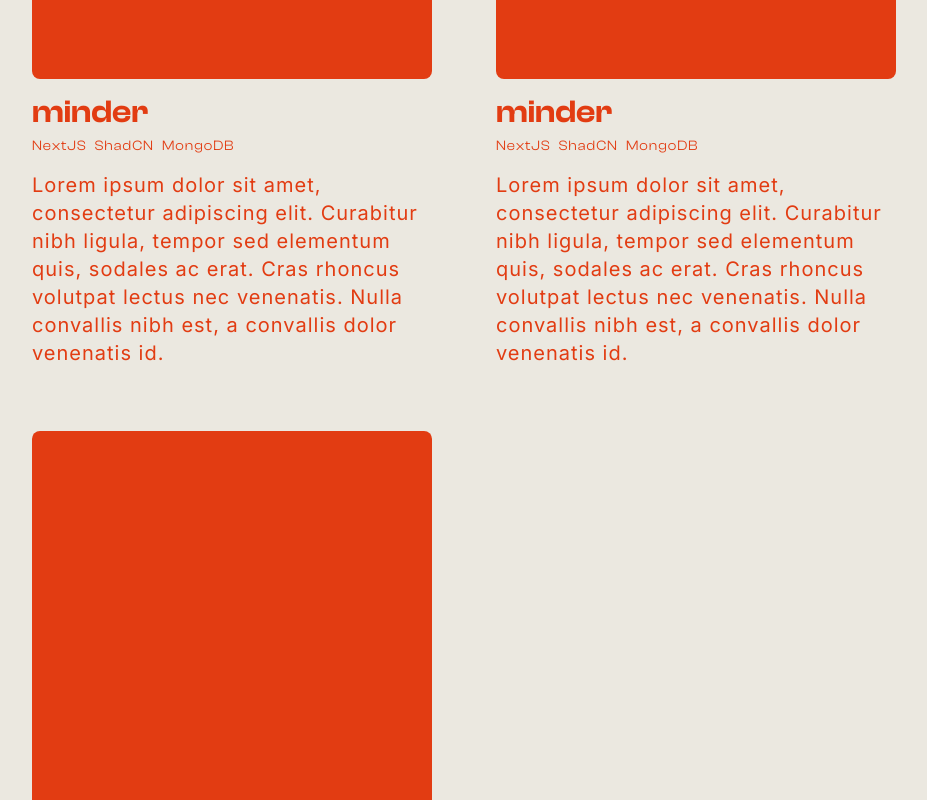
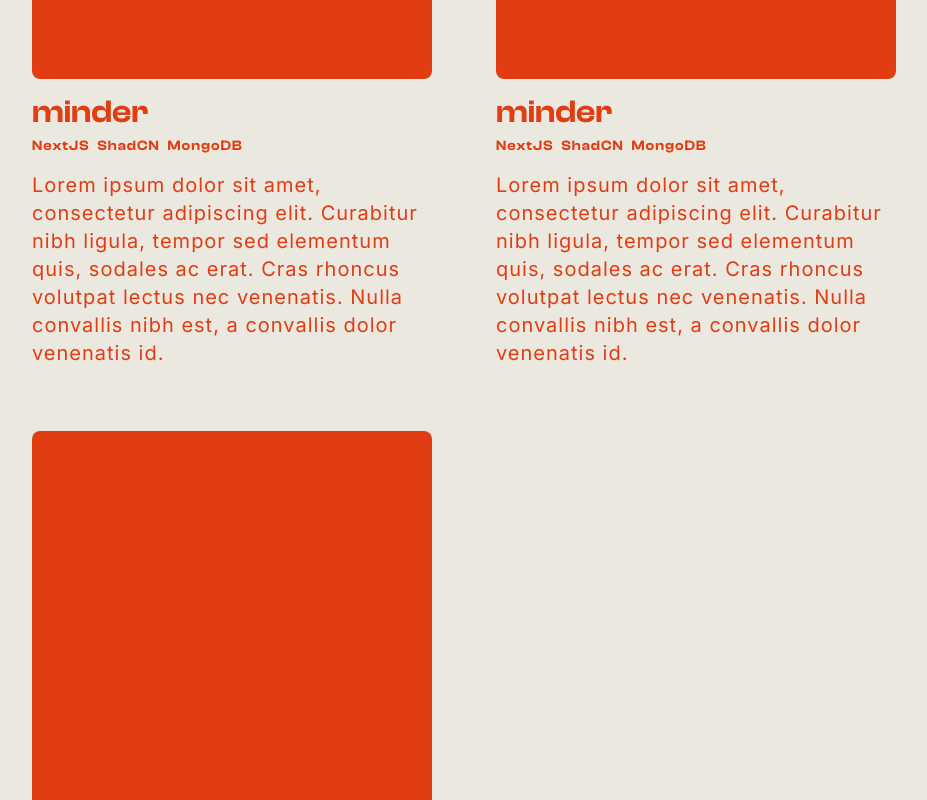
Before and after one commit to michaelcanonizado/michaelcanonizado, a Next.js app: page / in a window 1280 px wide. Shown: the part 2360-3160 px from the top of the page, without its empty margins (0-927 px from the left). Built offline with nearby package versions, Linux system fonts and the light colour scheme.

Commit message:
feat: make project technologies semibold

```diff
--- a/src/app/_sections/projects.tsx
+++ b/src/app/_sections/projects.tsx
@@ -16,9 +16,9 @@ const Project = () => {
           <TextHeading>minder</TextHeading>
         </div>
         <div className='mb-md flex flex-row gap-sm'>
-          <TextSub>NextJS</TextSub>
-          <TextSub>ShadCN</TextSub>
-          <TextSub>MongoDB</TextSub>
+          <TextSub className='font-semibold'>NextJS</TextSub>
+          <TextSub className='font-semibold'>ShadCN</TextSub>
+          <TextSub className='font-semibold'>MongoDB</TextSub>
         </div>
         <div className='flex items-center justify-end'>
           <TextBody>
```
